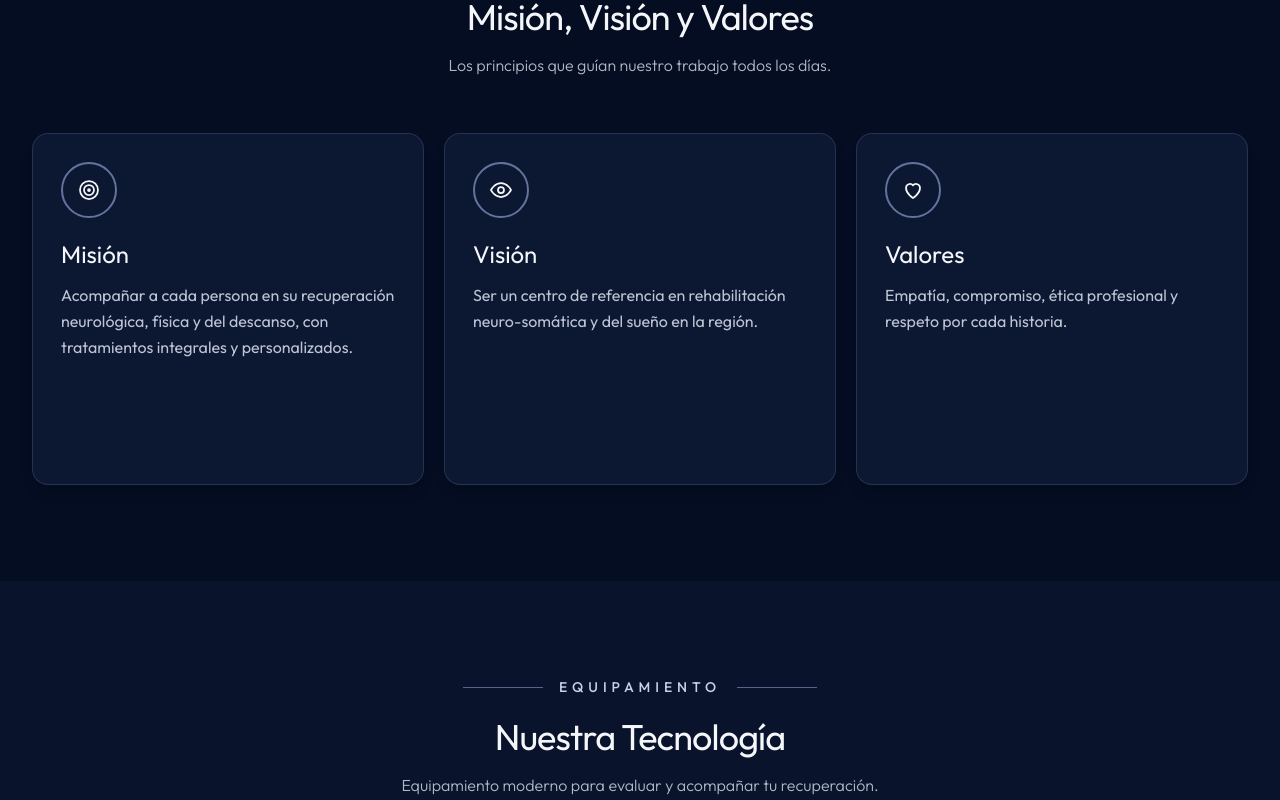
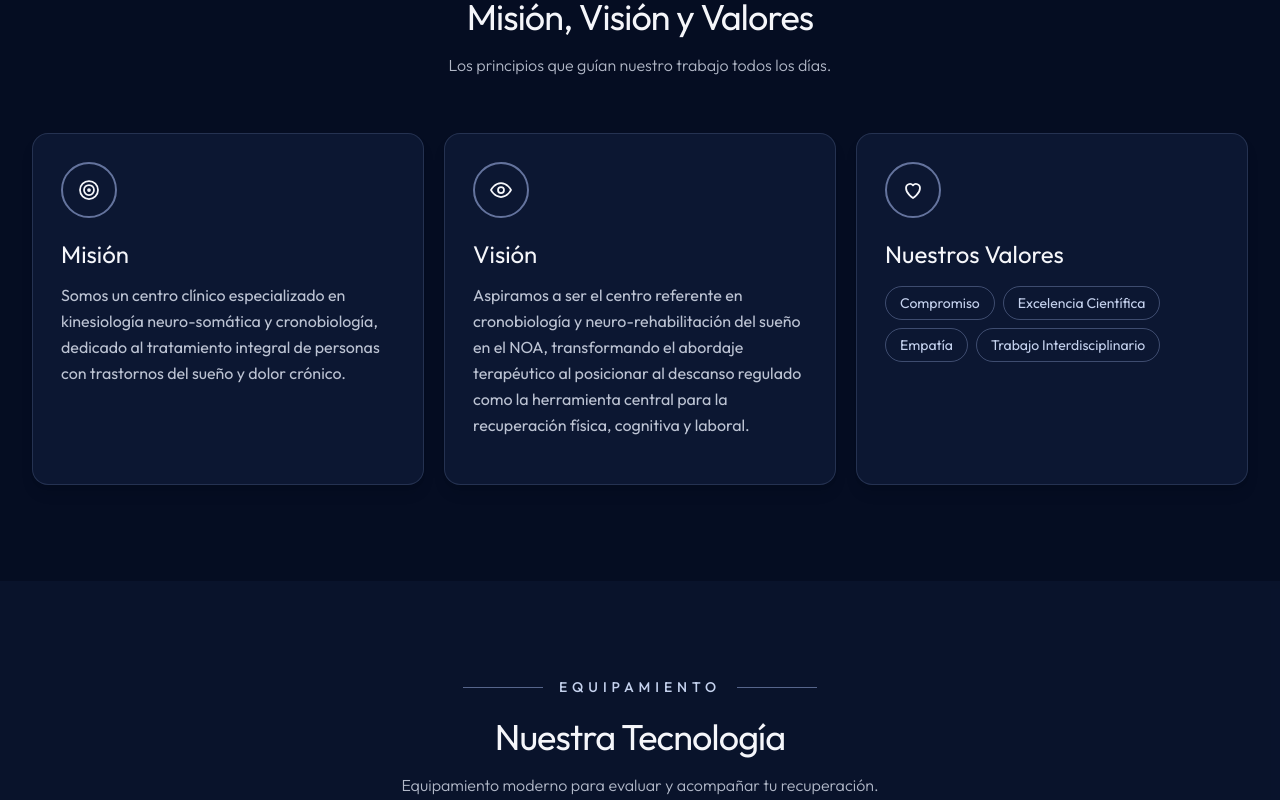
Before and after one commit to erickmirandarz/morfeo, a Next.js app: page / in a window 1280 px wide. Shown: the part 2460-3260 px from the top of the page. Built offline with nearby package versions, Linux system fonts and the light colour scheme.

Commit message:
Mision, Vision y Valores definitivos del centro
Co-Authored-By: Claude Opus 5.5 <noreply@anthropic.com>

```diff
--- a/src/components/MissionVisionValues.js
+++ b/src/components/MissionVisionValues.js
@@ -63,23 +63,40 @@ export default function MissionVisionValues() {
               </span>
 
               <h3 className="mt-5 text-2xl font-normal text-perla">{item.title}</h3>
+              {item.summary && (
                 <p className={`mt-3 leading-relaxed text-plata/85 ${isDimmed ? "md:line-clamp-3" : ""}`}>
                   {item.summary}
                 </p>
+              )}
 
-              {/* Detalle que aparece al expandirse */}
-              <ul
-                className={`space-y-2 overflow-hidden text-sm text-hielo transition-all duration-500 ${
-                  isActive ? "mt-5 max-h-60 opacity-100" : "max-h-0 opacity-0"
+              {/* Lista de valores (siempre visible) */}
+              {item.values && (
+                <ul className="mt-4 flex flex-wrap gap-2">
+                  {item.values.map((v) => (
+                    <li
+                      key={v}
+                      className={`rounded-full border px-3.5 py-1.5 text-sm transition-colors duration-300 ${
+                        isActive ? "border-hielo/60 bg-acero/40 text-perla" : "border-lavanda/40 text-hielo"
+                      }`}
+                    >
+                      {v}
+                    </li>
+                  ))}
+                </ul>
+              )}
+
+              {/* Texto que aparece al expandirse */}
+              {item.details?.length > 0 && (
+                <div
+                  className={`space-y-2 overflow-hidden leading-relaxed text-hielo transition-all duration-500 ${
+                    isActive ? "mt-4 max-h-60 opacity-100" : "max-h-0 opacity-0"
                   }`}
                 >
                   {item.details.map((d) => (
-                  <li key={d} className="flex gap-2">
-                    <span className="mt-2 h-1.5 w-1.5 shrink-0 rounded-full bg-lavanda" />
-                    {d}
-                  </li>
+                    <p key={d}>{d}</p>
                   ))}
-              </ul>
+                </div>
+              )}
             </article>
           );
         })}
--- a/src/data/content.js
+++ b/src/data/content.js
@@ -123,17 +123,17 @@ export const about = {
 export const missionVisionValues = {
   title: "Misión, Visión y Valores",
   subtitle: "Los principios que guían nuestro trabajo todos los días.",
+  // `summary`: texto visible siempre · `details`: texto que aparece al pasar el mouse
+  // `values`: lista de valores (se muestran como etiquetas)
   items: [
     {
       id: "mision",
       icon: "target",
       title: "Misión",
       summary:
-        "Acompañar a cada persona en su recuperación neurológica, física y del descanso, con tratamientos integrales y personalizados.",
+        "Somos un centro clínico especializado en kinesiología neuro-somática y cronobiología, dedicado al tratamiento integral de personas con trastornos del sueño y dolor crónico.",
       details: [
-        "Unir la evidencia científica con un trato cercano y humano.",
-        "Diseñar planes a medida de cada paciente y su familia.",
-        "Promover el descanso como parte esencial de la salud.",
+        "Utilizamos tecnologías de privación sensorial y descanso asistido para regular el sistema nervioso y lograr la recuperación funcional del paciente.",
       ],
     },
     {
@@ -141,23 +141,15 @@ export const missionVisionValues = {
       icon: "eye",
       title: "Visión",
       summary:
-        "Ser un centro de referencia en rehabilitación neuro-somática y del sueño en la región.",
-      details: [
-        "Incorporar tecnología e innovación de forma constante.",
-        "Formar un equipo interdisciplinario en permanente actualización.",
-        "Hacer la rehabilitación accesible para más personas.",
-      ],
+        "Aspiramos a ser el centro referente en cronobiología y neuro-rehabilitación del sueño en el NOA, transformando el abordaje terapéutico al posicionar al descanso regulado como la herramienta central para la recuperación física, cognitiva y laboral.",
+      details: [],
     },
     {
       id: "valores",
       icon: "heart",
-      title: "Valores",
-      summary: "Empatía, compromiso, ética profesional y respeto por cada historia.",
-      details: [
-        "Cuidado humano y trato personalizado.",
-        "Trabajo en equipo y responsabilidad social.",
-        "Mejora continua y excelencia profesional.",
-      ],
+      title: "Nuestros Valores",
+      values: ["Compromiso", "Excelencia Científica", "Empatía", "Trabajo Interdisciplinario"],
+      details: [],
     },
   ],
 };
```
Lines whose indentation alone changed are shown as unchanged.
